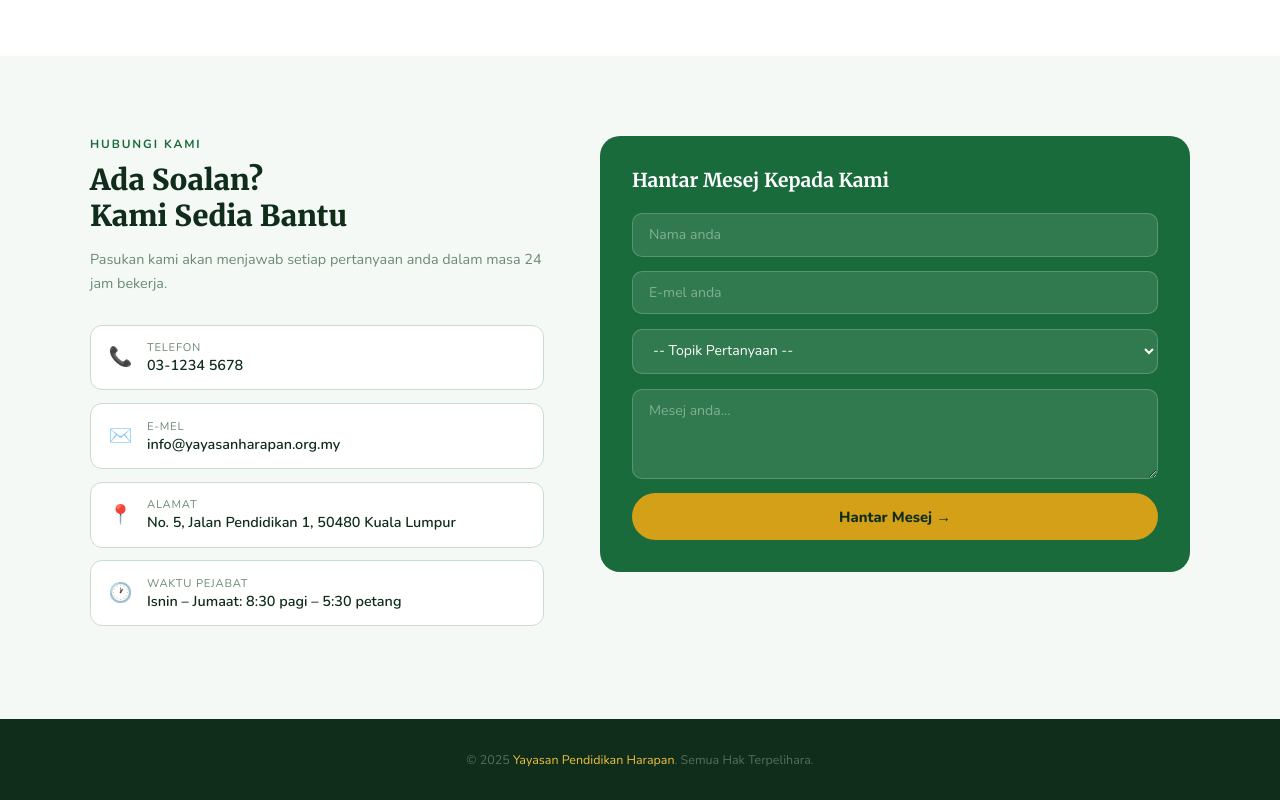
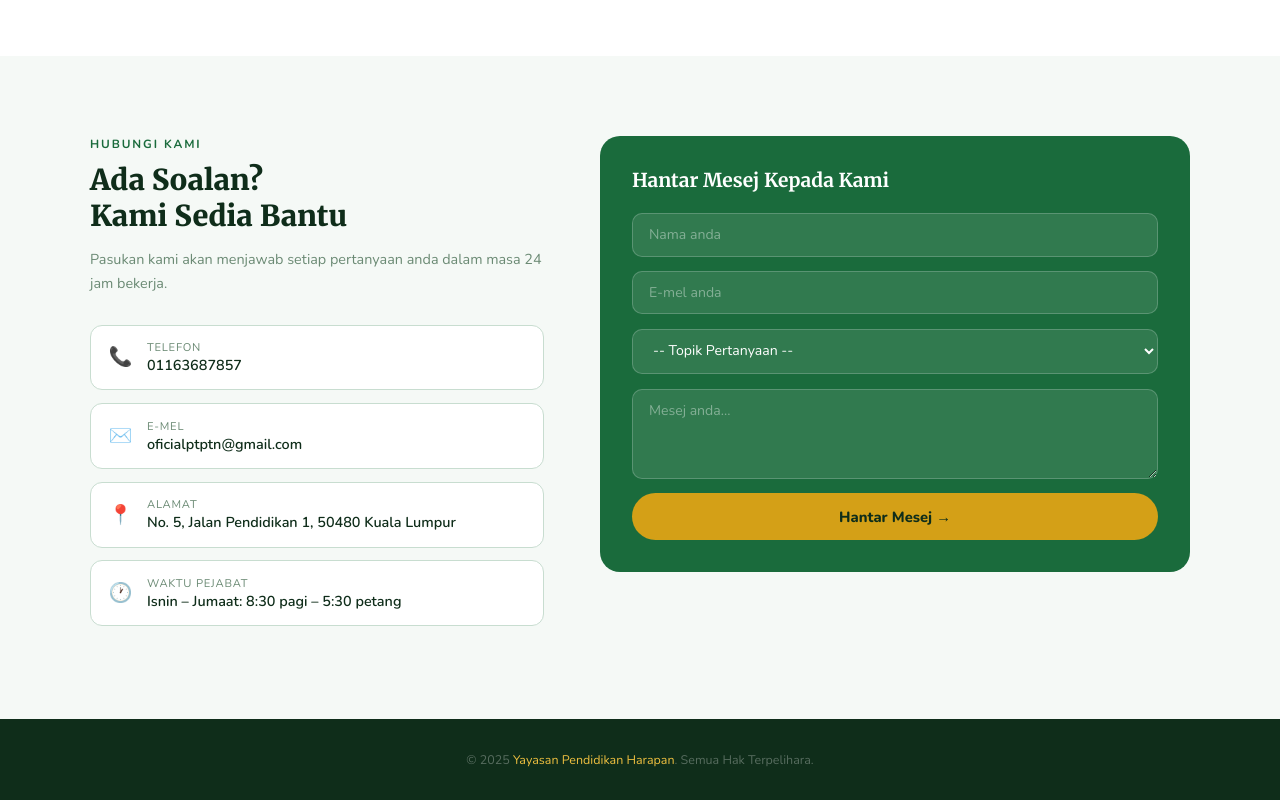
Before and after one commit to oficialptptn2-lab/Ptptn-tabung-pendidikan-, a plain HTML site: page index.html in a window 1280 px wide. Shown: the part 1433-2233 px from the top of the page. Drawn offline with nearby package versions, Linux system fonts and the light colour scheme.

Commit message:
Update index.html

```diff
--- a/index.html
+++ b/index.html
@@ -244,8 +244,8 @@
         <span class="sec-label">Hubungi Kami</span>
         <h2>Ada Soalan?<br/>Kami Sedia Bantu</h2>
         <p>Pasukan kami akan menjawab setiap pertanyaan anda dalam masa 24 jam bekerja.</p>
-        <div class="cc"><span class="cc-icon">📞</span><div><div class="cc-label">Telefon</div><div class="cc-val">03-1234 5678</div></div></div>
-        <div class="cc"><span class="cc-icon">✉️</span><div><div class="cc-label">E-mel</div><div class="cc-val">info@yayasanharapan.org.my</div></div></div>
+        <div class="cc"><span class="cc-icon">📞</span><div><div class="cc-label">Telefon</div><div class="cc-val">01163687857</div></div></div>
+        <div class="cc"><span class="cc-icon">✉️</span><div><div class="cc-label">E-mel</div><div class="cc-val">oficialptptn@gmail.com</div></div></div>
         <div class="cc"><span class="cc-icon">📍</span><div><div class="cc-label">Alamat</div><div class="cc-val">No. 5, Jalan Pendidikan 1, 50480 Kuala Lumpur</div></div></div>
         <div class="cc"><span class="cc-icon">🕐</span><div><div class="cc-label">Waktu Pejabat</div><div class="cc-val">Isnin – Jumaat: 8:30 pagi – 5:30 petang</div></div></div>
       </div>
```
